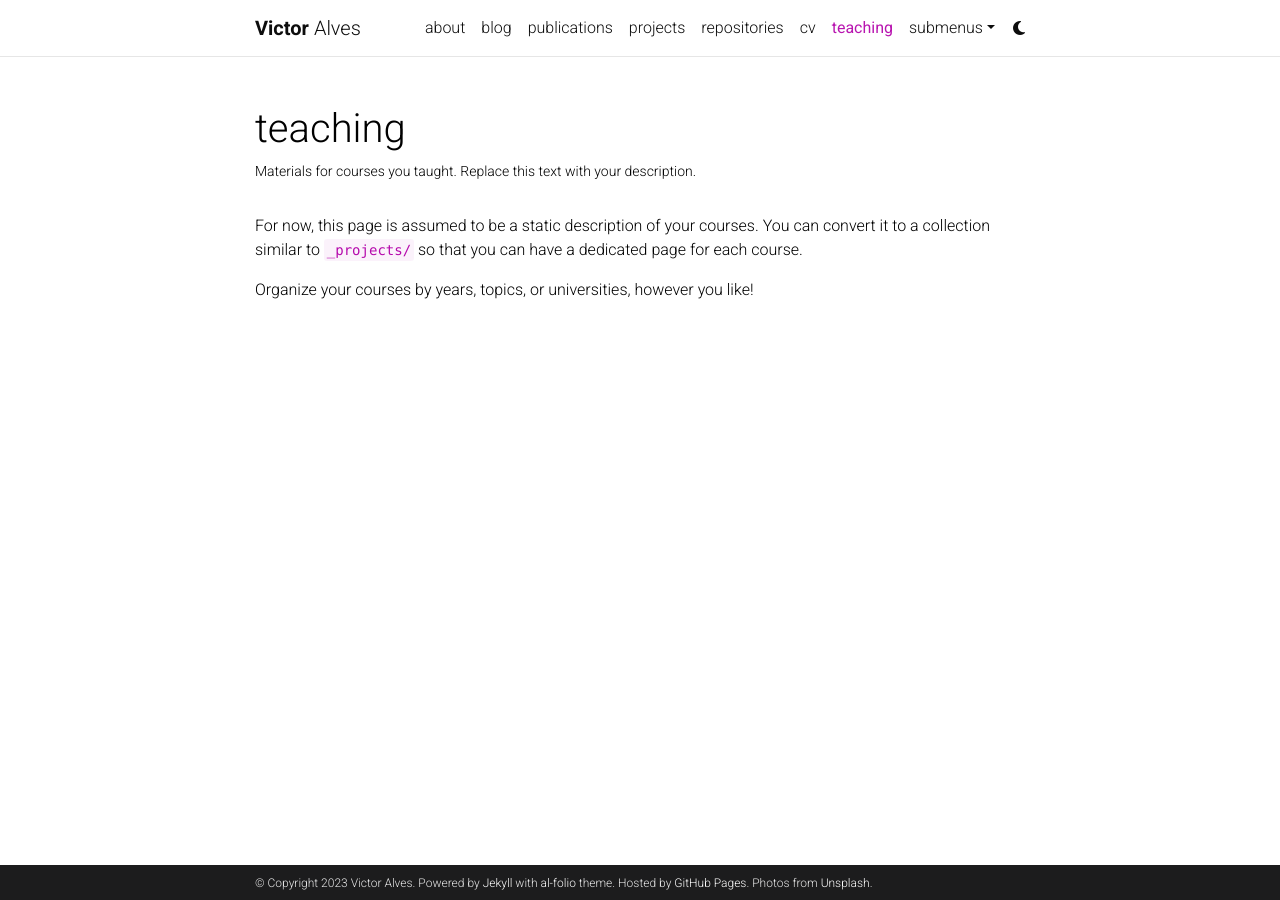
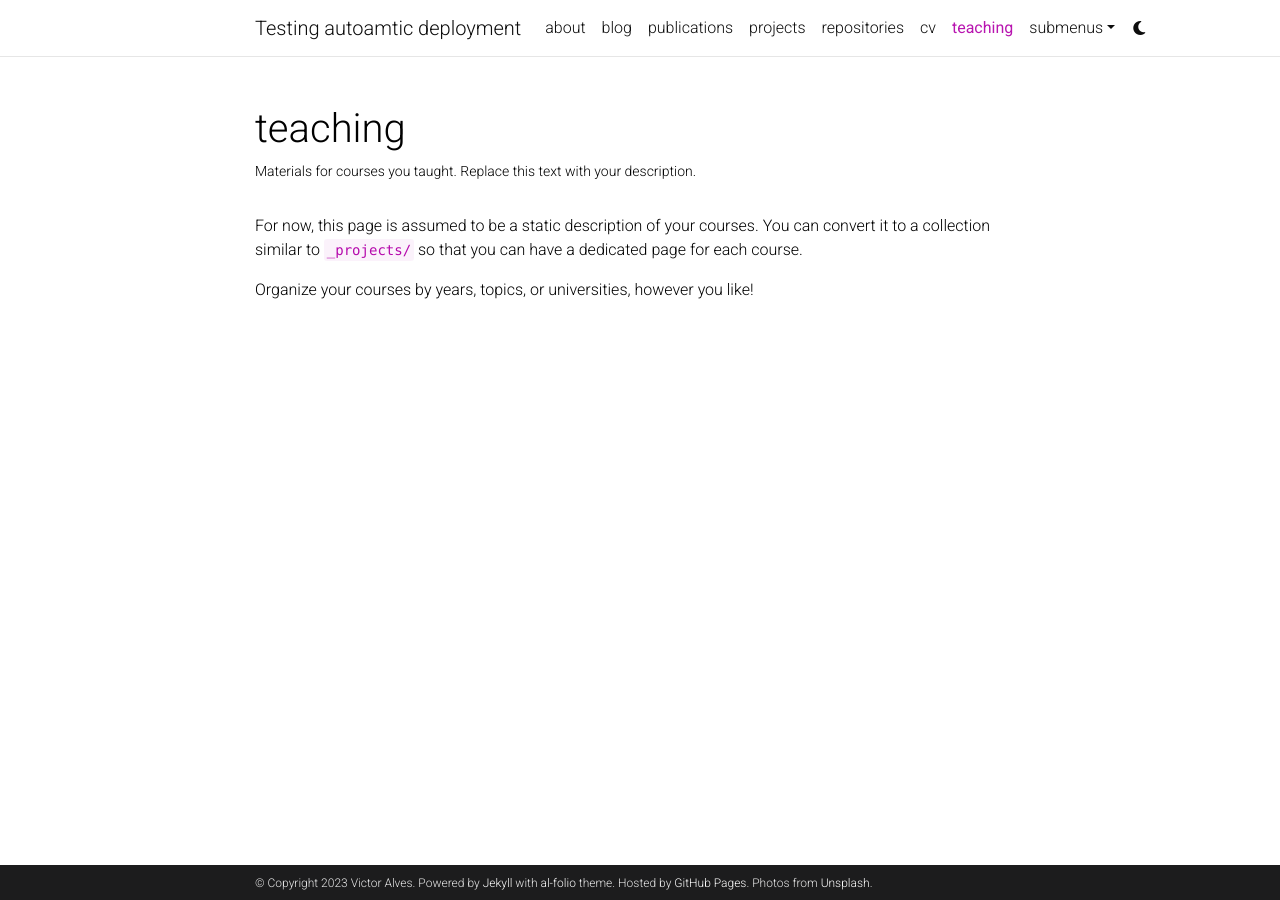
Before and after one commit to yifeishi/yifeishi.github.io, a Jekyll site: the page built from _pages/teaching.md, in a window 1280 px wide. Built offline with Jekyll 4.4.1, drawn with Linux system fonts in a browser that asks for light colours; comment, search, counter and statistics services are not loaded; a style sheet for code colours, icons or effects is not loaded.

Commit message:
testing automatic deployment.

```diff
--- a/_config.yml
+++ b/_config.yml
@@ -2,7 +2,7 @@
 # Site settings
 # -----------------------------------------------------------------------------
 
-title: blank # the website title (if blank, full name will be used instead)
+title: Testing autoamtic deployment # the website title (if blank, full name will be used instead)
 first_name: Victor
 middle_name:
 last_name: Alves
```
